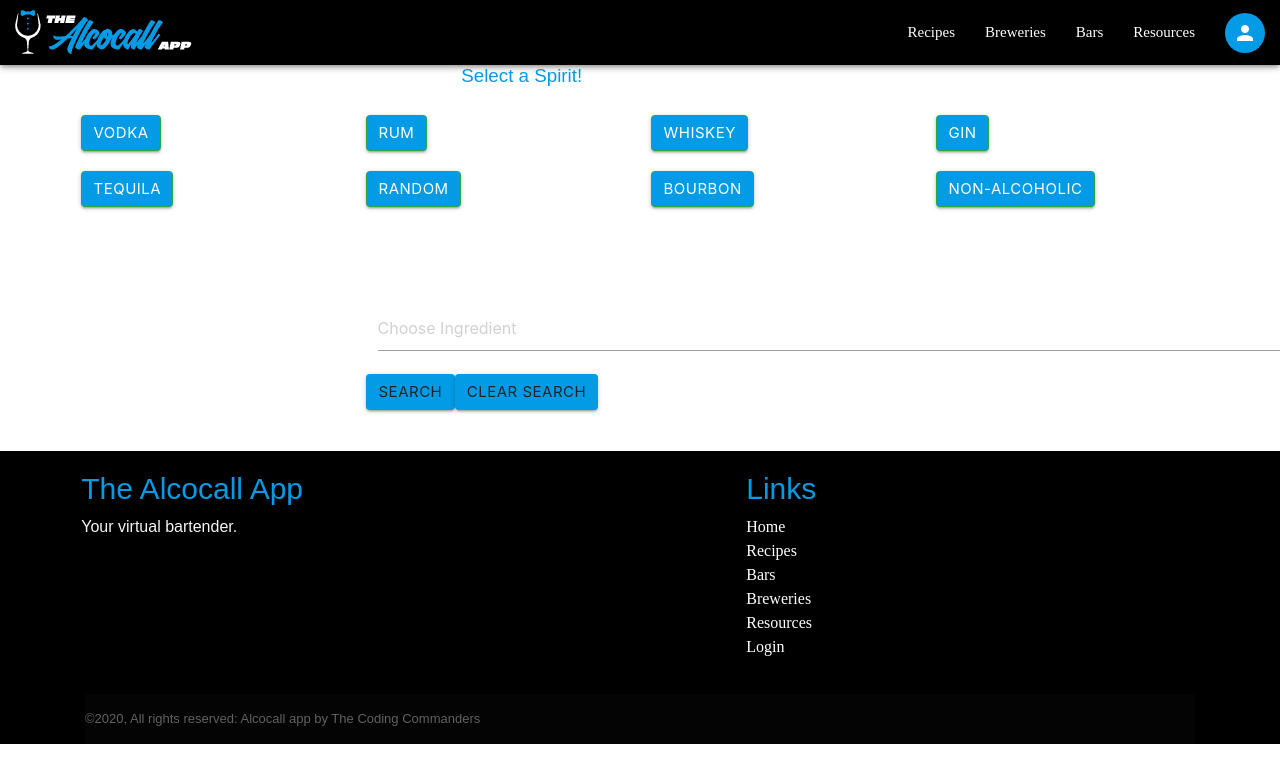
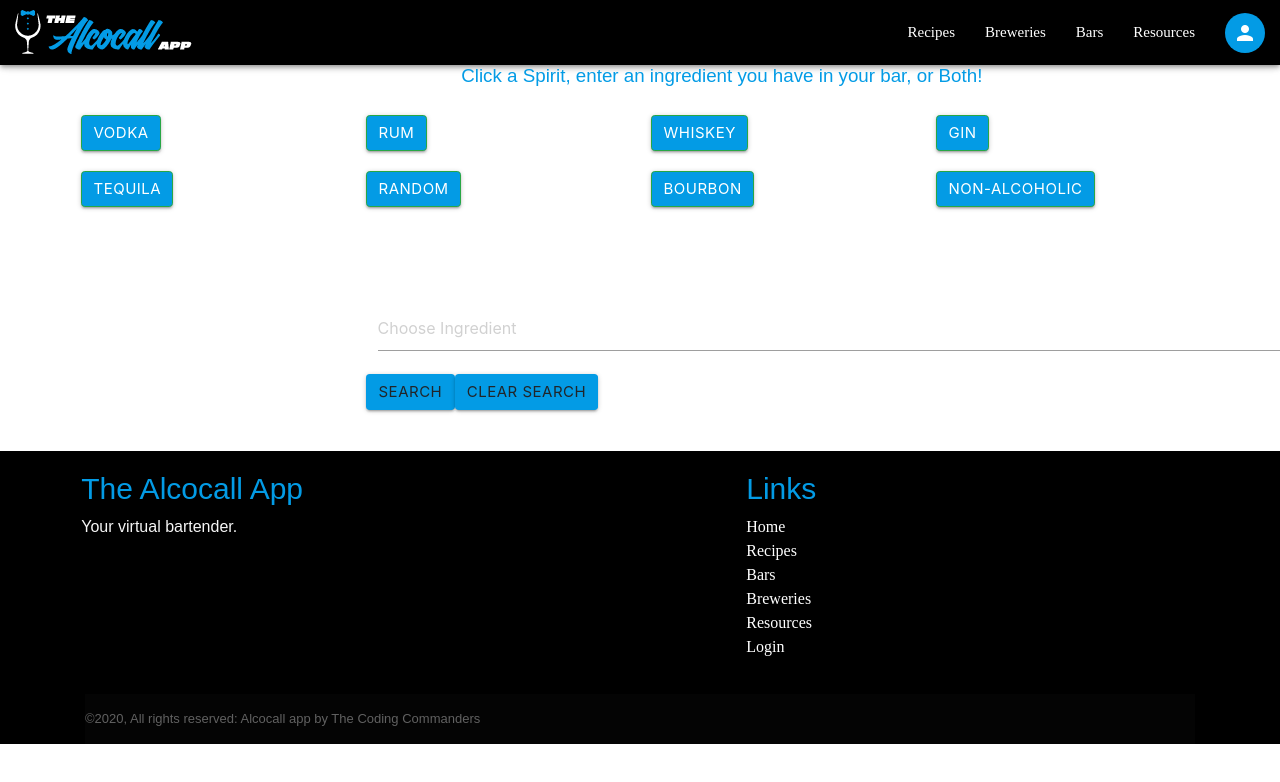
Before and after one commit to amaliawhay/alcocall, a React (Create React App) app in the folder client/: page /recipes in a window 1280 px wide. Shown: the top 782 px of the page. Built offline with nearby package versions, Linux system fonts and the light colour scheme; a web font is replaced by a local one.

Commit message:
recipes works needs styling

```diff
--- a/client/src/pages/recipes/index.js
+++ b/client/src/pages/recipes/index.js
@@ -75,14 +75,14 @@ searchNonAlcoholic = () => {
       .then((res) => {
         const data = res.data.drinks;
         // console.log(data);
-        // if (res.data.drinks === "None Found") {
-        //   console.log(noneFound)
-        //   noneFound=true;
-        //   localStorage.clear();
-        //   inputSearch.splice(0, inputSearch.length)
+        if (res.data.drinks === "None Found") {
+          console.log(noneFound)
+          noneFound=true;
+          // localStorage.clear();
+          // inputSearch.splice(0, inputSearch.length)
 
-        // }else{
-          // noneFound=false;
+        }else{
+          noneFound=false;
           // console.log(noneFound)
           this.setState({ ...this.state, result: data });
         const tempDrinkName = [];
@@ -91,7 +91,7 @@ searchNonAlcoholic = () => {
         }
         // return tempDrinkName;
         this.setState({ ...this.state, drinkName: tempDrinkName });
-        // }
+        }
 
 
       })
@@ -195,7 +195,7 @@ searchNonAlcoholic = () => {
                 <Row>
                   <Col className="push-s4 push-m4 push-l4">
                   <h5 className="light-blue-text text-darken-1">
-                Select a Spirit!
+                Click a Spirit, enter an ingredient you have in your bar, or Both!
               </h5>
                   </Col>
 
```
